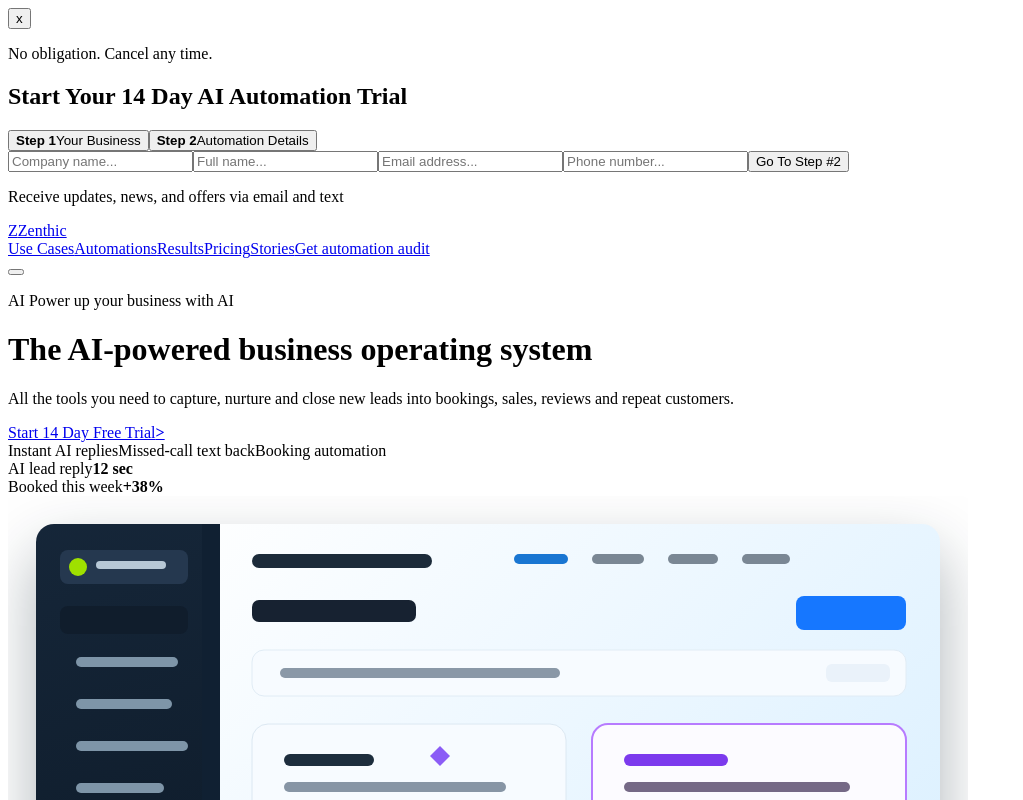
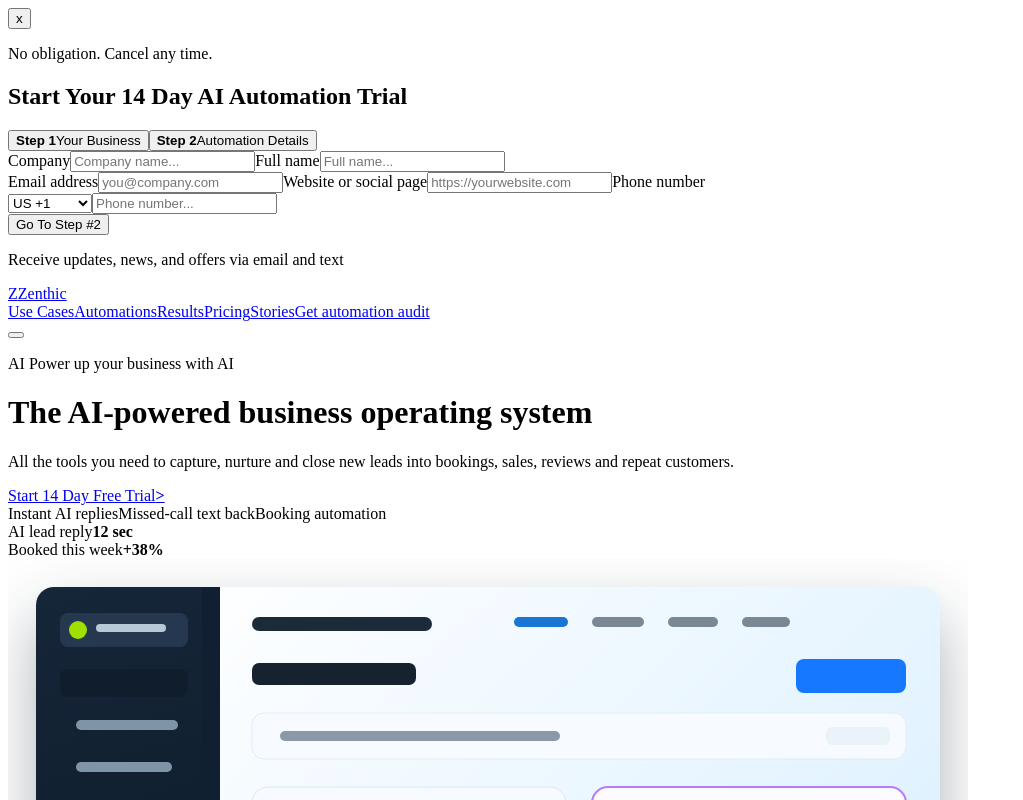
Before and after one commit to SHAH7766/Main_Website, a React (Vite) app: page / in a window 1280 px wide. Shown: the top 800 px of the page, without its empty margins (0-1023 px from the left). Built offline with nearby package versions, Linux system fonts and the light colour scheme; the HTML template or start-up script is replaced by a standard one.

Commit message:
Code updated

```diff
--- a/src/components/TrialModal.jsx
+++ b/src/components/TrialModal.jsx
@@ -4,9 +4,12 @@
   company: '',
   name: '',
   email: '',
+  website: '',
+  countryCode: '+1',
   phone: '',
   goal: '',
   volume: '',
+  timeline: '',
   message: '',
 }
 
@@ -90,10 +93,37 @@
 
         {step === 1 ? (
           <form className="trial-form" onSubmit={handleNext}>
-            <input name="company" value={form.company} onChange={handleChange} placeholder="Company name..." required />
-            <input name="name" value={form.name} onChange={handleChange} placeholder="Full name..." required />
-            <input name="email" value={form.email} onChange={handleChange} placeholder="Email address..." type="email" required />
-            <input name="phone" value={form.phone} onChange={handleChange} placeholder="Phone number..." type="tel" required />
+            <div className="trial-field-grid">
+              <label className="trial-field">
+                <span>Company</span>
+                <input name="company" value={form.company} onChange={handleChange} placeholder="Company name..." required />
+              </label>
+              <label className="trial-field">
+                <span>Full name</span>
+                <input name="name" value={form.name} onChange={handleChange} placeholder="Full name..." required />
+              </label>
+            </div>
+            <label className="trial-field">
+              <span>Email address</span>
+              <input name="email" value={form.email} onChange={handleChange} placeholder="you@company.com" type="email" required />
+            </label>
+            <label className="trial-field">
+              <span>Website or social page</span>
+              <input name="website" value={form.website} onChange={handleChange} placeholder="https://yourwebsite.com" type="url" />
+            </label>
+            <label className="trial-field">
+              <span>Phone number</span>
+              <div className="phone-field">
+                <select name="countryCode" value={form.countryCode} onChange={handleChange} aria-label="Country code">
+                  <option value="+1">US +1</option>
+                  <option value="+44">UK +44</option>
+                  <option value="+61">AU +61</option>
+                  <option value="+92">PK +92</option>
+                  <option value="+971">UAE +971</option>
+                </select>
+                <input name="phone" value={form.phone} onChange={handleChange} placeholder="Phone number..." type="tel" required />
+              </div>
+            </label>
             <button type="submit">Go To Step #2</button>
             <p>Receive updates, news, and offers via email and text</p>
           </form>
@@ -113,6 +143,13 @@
               <option value="150-500">150 to 500</option>
               <option value="500-plus">500+</option>
             </select>
+            <select name="timeline" value={form.timeline} onChange={handleChange} required>
+              <option value="">When do you want this live?</option>
+              <option value="asap">As soon as possible</option>
+              <option value="2-weeks">Within 2 weeks</option>
+              <option value="30-days">Within 30 days</option>
+              <option value="researching">Just researching</option>
+            </select>
             <textarea
               name="message"
               value={form.message}
--- a/src/styles.css
+++ b/src/styles.css
@@ -93,7 +93,7 @@
 
 .trial-modal-overlay{@apply fixed inset-0 z-[80] flex items-start justify-center px-3 py-5 sm:items-center sm:py-8}
 .trial-modal-backdrop{@apply absolute inset-0 bg-baltic_blue-100/[0.72] backdrop-blur-sm}
-.trial-modal{@apply relative z-[81] w-full min-w-0 max-w-3xl overflow-hidden rounded-md border-4 border-white/85 bg-white p-5 text-baltic_blue-100 shadow-2xl shadow-black/40 animate-fade-in-up sm:p-7}
+.trial-modal{@apply relative z-[81] w-full min-w-0 max-w-3xl overflow-hidden rounded-lg border-4 border-white/85 bg-white p-5 text-baltic_blue-100 shadow-2xl shadow-black/40 animate-fade-in-up sm:p-7}
 .trial-modal-close{@apply absolute -right-3 -top-3 flex h-8 w-8 items-center justify-center rounded-full border-2 border-white bg-[#1d1d1d] text-lg font-black leading-none text-white shadow-lg transition hover:scale-105}
 .trial-modal-eyebrow{@apply -mx-5 -mt-5 mb-4 bg-lime_moss px-5 py-2 text-center text-xs font-bold text-baltic_blue-100 sm:-mx-7 sm:-mt-7}
 .trial-modal h2{@apply text-center text-2xl font-black leading-tight text-black sm:text-3xl}
@@ -106,9 +106,17 @@
 .trial-steps strong{@apply block text-sm}
 .trial-steps span{@apply mt-1 block text-xs}
 .trial-form{@apply mt-4 grid gap-3}
+.trial-field-grid{@apply grid gap-3 sm:grid-cols-2}
+.trial-field{@apply grid gap-1.5 text-left}
+.trial-field span{@apply text-xs font-black uppercase tracking-[0.12em] text-rich_cerulean-300}
 .trial-form input,.trial-form select,.trial-form textarea{@apply w-full rounded border border-slate-300 bg-white px-4 py-3 text-sm text-baltic_blue-100 outline-none transition placeholder:text-slate-500 focus:border-[#0f83d8] focus:ring-2 focus:ring-[#0f83d8]/20}
+.trial-form select{appearance:none;background-image:linear-gradient(45deg,transparent 50%,#132f4e 50%),linear-gradient(135deg,#132f4e 50%,transparent 50%);background-position:calc(100% - 18px) 50%,calc(100% - 12px) 50%;background-size:6px 6px,6px 6px;background-repeat:no-repeat;padding-right:2.5rem}
+.phone-field{@apply grid grid-cols-[7.5rem_1fr] overflow-hidden rounded border border-slate-300 bg-white transition focus-within:border-[#0f83d8] focus-within:ring-2 focus-within:ring-[#0f83d8]/20}
+.phone-field select,.phone-field input{@apply rounded-none border-0 focus:ring-0}
+.phone-field select{@apply border-r border-slate-200 bg-slate-50 font-bold}
 .trial-form textarea{@apply resize-none}
 .trial-form button[type="submit"]{@apply mt-1 rounded bg-[#118ced] px-5 py-4 text-lg font-black text-white shadow-lg shadow-[#118ced]/20 transition hover:-translate-y-0.5 hover:bg-[#0f7bd0]}
+.trial-form button[type="submit"]{background:linear-gradient(135deg,#18a8ff,#0f83d8)}
 .trial-form > p{@apply text-center text-xs text-slate-400}
 .trial-back{@apply rounded border border-slate-300 bg-white px-5 py-3 text-sm font-bold text-baltic_blue-100 transition hover:bg-slate-50}
 
@@ -285,4 +293,5 @@
   .trial-steps button{min-width:0;padding-left:.5rem;padding-right:.5rem}
   .trial-steps span{font-size:.68rem}
   .trial-form button[type="submit"]{font-size:1rem}
+  .phone-field{grid-template-columns:6.2rem 1fr}
 }
```
Also changed, not shown: 6 other files (tests, documents, lock files or other folders).
